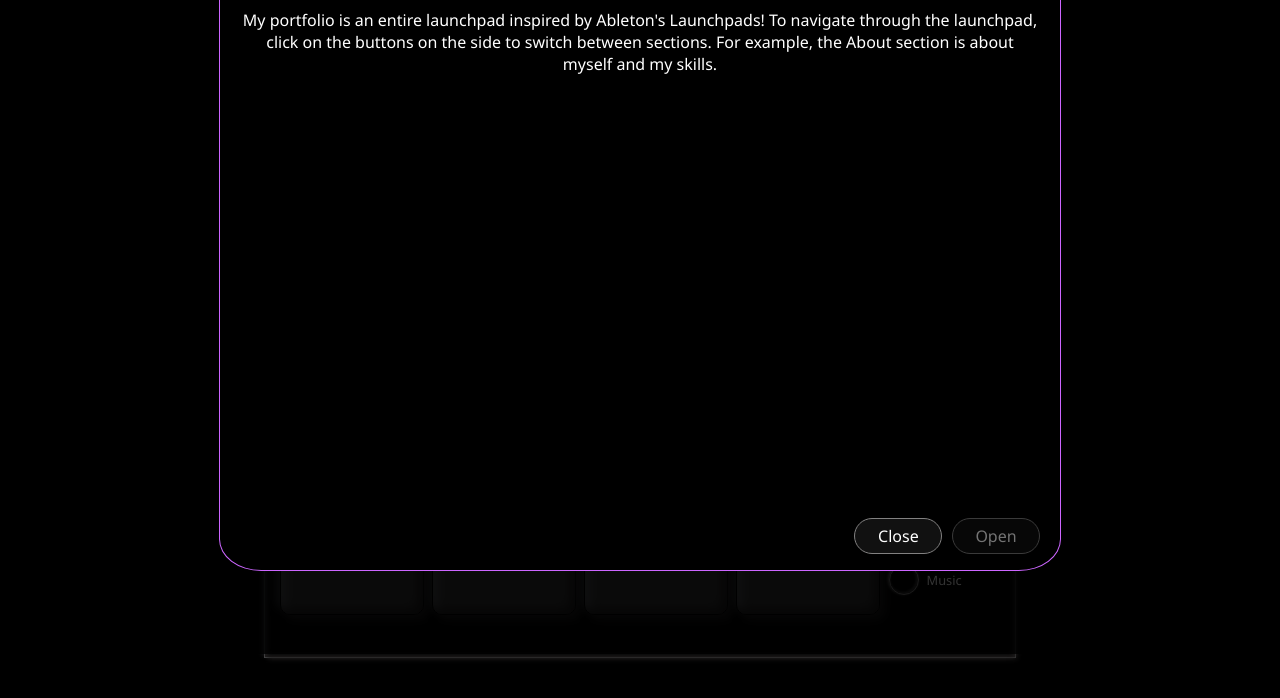
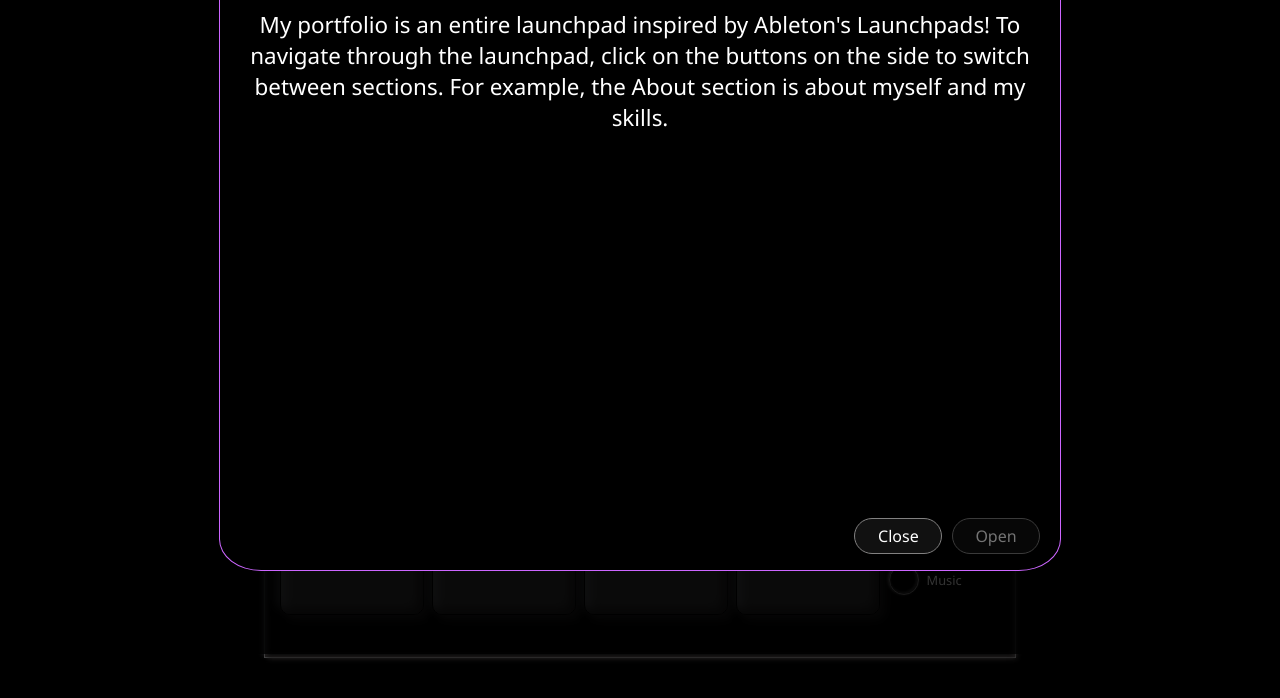
Before and after one commit to AparCode/aparfolio, a website: page index.html in a window 1280 px wide. Both pictures are taken after a click on the button 1236 px from the left and 27 px from the top of the page. Shown: the part 146-844 px from the top of the page. Drawn offline with Linux system fonts and the light colour scheme.

Commit message:
changed the font size and skills

```diff
--- a/app.js
+++ b/app.js
@@ -375,8 +375,8 @@ const sceneDialogMap = {
         title: "About",
         image: "images/headshot.jpg",
         message:
-            "Hi, I'm Aparnaa! I'm a fifth-year Computer Science B.S./M.S. student at RIT with hands-on experience in software " +
-            "engineering, AI, and computer vision. I've worked on object detection systems using PyTorch and transformer-based " +
+            "Hi, I'm Aparnaa! I'm an aspiring software engineer with hands-on experience in artificial" +
+            "intelligence and computer vision. I've worked on object detection systems using PyTorch and transformer-based " +
             "models such as RT-DETR at Kitware. I've also conducted AI research on model robustness and limitations in pre-training " +
             "techniques such as CLIP at the Griffiss Institute.\n\nI'm passionate about building practical, real-world machine " +
             "learning systems and am currently seeking full-time Software Engineer, Machine Learning Engineer, or AI Engineer roles.",
@@ -385,9 +385,12 @@ const sceneDialogMap = {
     "scene-skills": {
         title: "Skills",
         message:
-            "Languages: Python, SQL, Java, JavaScript \n Backend & Infrastructure: FastAPI, REST APIs, Slurm, " +
-            "GitLab, CI/CD, Linux, Perforce \n Data & Real-Time Systems: PyTorch, OpenCV, MediaPipe, Pandas, " +
-            "NumPy \n Tools: Unreal Engine, TouchDesigner, Docker, Git",
+            "Languages: Java, JavaScript, Python, SQL, HTML, CSS \n" +
+            "Backend & Infrastructure: FastAPI, REST APIs, Slurm, GitLab, CI/CD, Linux, Perforce, React, Node.js, " +
+            "JSON, API Testing, Object-Oriented Programming, Product-Facing Web Applications\n" +
+            "Database Systems and Tools: MySQL, Relational Database Fundamentals, Data Processing, Data Validation, Git, Docker, " +
+            "Linux, Slurm\n" +
+            "AI and Machine Learning: PyTorch, TensorFlow, scikit-learn, OpenCV, Librosa, RAG, ChromaDB, Qdrant",
         href: ""
     },
     "scene-kitware": {
--- a/style.css
+++ b/style.css
@@ -184,6 +184,7 @@ dialog {
     white-space: pre-line;
     align-self: top;
     flex: 1;
+    font-size: clamp(1.4rem, 1.8vmin, 1.9rem);
 }
 
 .dialog-actions {
```
